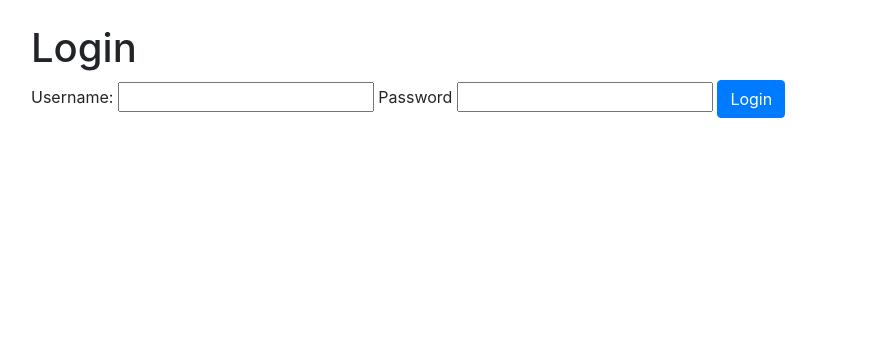
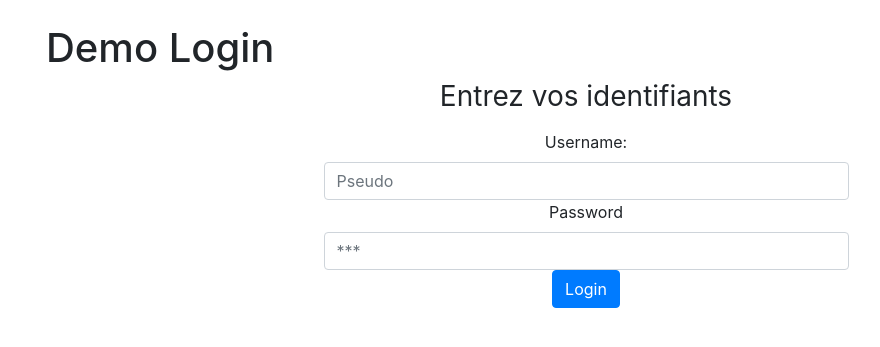
Before and after one commit to TheIronYoan/ENI_Sortir, a Symfony app: template templates/user/login.html.twig in a window 1280 px wide. Shown: the part 56-403 px from the top of the page, without its empty margins (54-934 px from the left). Run offline with Twig, Linux system fonts and the light colour scheme; the template is opened without the code that fills it, so the values that code supplies are empty; some libraries are stand-ins or nearby versions.

Commit message:
mise en forme formulaire

```diff
--- a/src/Controller/EventController.php
+++ b/src/Controller/EventController.php
@@ -26,7 +26,7 @@ class EventController extends AbstractController
             return $this->redirectToRoute("CreateEvent");
         }
 
-        return $this->render('user/createEvent.html.twig',[
+        return $this->render('event/createEvent.html.twig',[
             "eventForm" =>$eventForm->createView()
         ]);
     }
--- a/src/Controller/UserController.php
+++ b/src/Controller/UserController.php
@@ -43,17 +43,13 @@ class UserController extends AbstractController
         {
             $user = new User();
             $userForm = $this->createForm(RegisterType::class,$user);
-
             $userForm->handleRequest($request);
-
             if($userForm->isSubmitted() && $userForm->isValid()){
-
                 $hashed=$encoder->encodePassword($user,$user->getPassword());
                 $user->setPassword($hashed);
-
             $em->persist($user);
             $em->flush();
-
+                $this->addFlash('success','Ajout réussi');
             return $this->redirectToRoute("user_add");
             }
 
--- a/src/Controller/loginController.php
+++ b/src/Controller/loginController.php
@@ -9,7 +9,7 @@ use Symfony\Component\Routing\Annotation\Route;
 /**
  * Class loginController
  * @package App\Controller
- * @Route("/login")
+ * @Route("/login" , name="" )
  */
 class loginController extends AbstractController
 {
@@ -19,9 +19,12 @@ class loginController extends AbstractController
      */
     public function login()
     {
+        $this->addFlash('succes','Connexion réussie');
         return $this ->render("user/login.html.twig");
+
     }
     /**
      * @Route("/logout", name="logout")
      */
+    public function logout()  {  $this->addFlash('succes','Déconnecté');   }
 }
--- a/src/Entity/User.php
+++ b/src/Entity/User.php
@@ -32,7 +32,7 @@ class User implements UserInterface
     private $firstname;
 
     /**
-     * @ORM\Column(type="string", length=50)
+     * @ORM\Column(type="string", length=2)
      */
     private $username;
 
--- a/templates/base.html.twig
+++ b/templates/base.html.twig
@@ -27,8 +27,27 @@
         </ul>
     </div>
 </nav>
+
 <br>
-{% block body %}{% endblock %}
+<main role="main">
+    <div class="container">
+
+
+            {% for message in app.flashes('success') %}
+
+
+                <div class="alert alert-success alert-dismissible fade show" role="alert">
+                    {{ message }}
+                    <button type="button" class="close" data-dismiss="alert" aria-label="Close">
+                        <span aria-hidden="true">&times;</span>
+                    </button>
+                </div>
+            {% endfor %}
+
+            {% block body %}{% endblock %}
+    </div>
+</main>
+
 <!-- Optional JavaScript -->
 <!-- jQuery first, then Popper.js, then Bootstrap JS -->
 <script src="https://code.jquery.com/jquery-3.4.1.slim.min.js" integrity="sha384-J6qa4849blE2+poT4WnyKhv5vZF5SrPo0iEjwBvKU7imGFAV0wwj1yYfoRSJoZ+n" crossorigin="anonymous"></script>
--- a/templates/user/create.html.twig
+++ b/templates/user/create.html.twig
@@ -5,7 +5,9 @@
 {% block body %}
     <div class="container">
         {{ form_start(userForm) }}
-        {{form_widget(userForm) }}
+
+
+        {{ form_widget(userForm) }}
 
         <button type="submit"  class="btn btn-primary">Login</button>
       {{ form_end(userForm) }}
--- a/templates/user/login.html.twig
+++ b/templates/user/login.html.twig
@@ -4,14 +4,18 @@
 
 {% block body %}
     <div class="container">
-    <h1>Login</h1>
-    <form method="post">
-        <label for="username">Username:</label>
-        <input type="text" name="_username" id="username">
+        <h1>Demo Login</h1>
+        <div class="row">
+        <div class="col-md-3"></div>
+        <form method="post" class="form-signin col-md-6 text-center">
+            <h1 class="h3 mb-3 font-weight-normal">Entrez vos identifiants</h1>
+            <label for="username">Username:</label>
+            <input type="text" name="_username" id="username" class="form-control" placeholder="Pseudo" required>
 
-        <label for="password">Password</label>
-        <input type="text" name="_password" id="password">
-        <button type="submit"  class="btn btn-primary">Login</button>
-    </form>
+            <label for="password">Password</label>
+            <input type="password" name="_password" id="password" class="form-control" placeholder="***" required>
+            <button type="submit"  class="btn btn-primary">Login</button>
+        </form>
+        </div>
     </div>
 {% endblock %}
```
Also changed, not shown: src/Form/RegisterType.php (+12 -12 lines), 3 other files.
